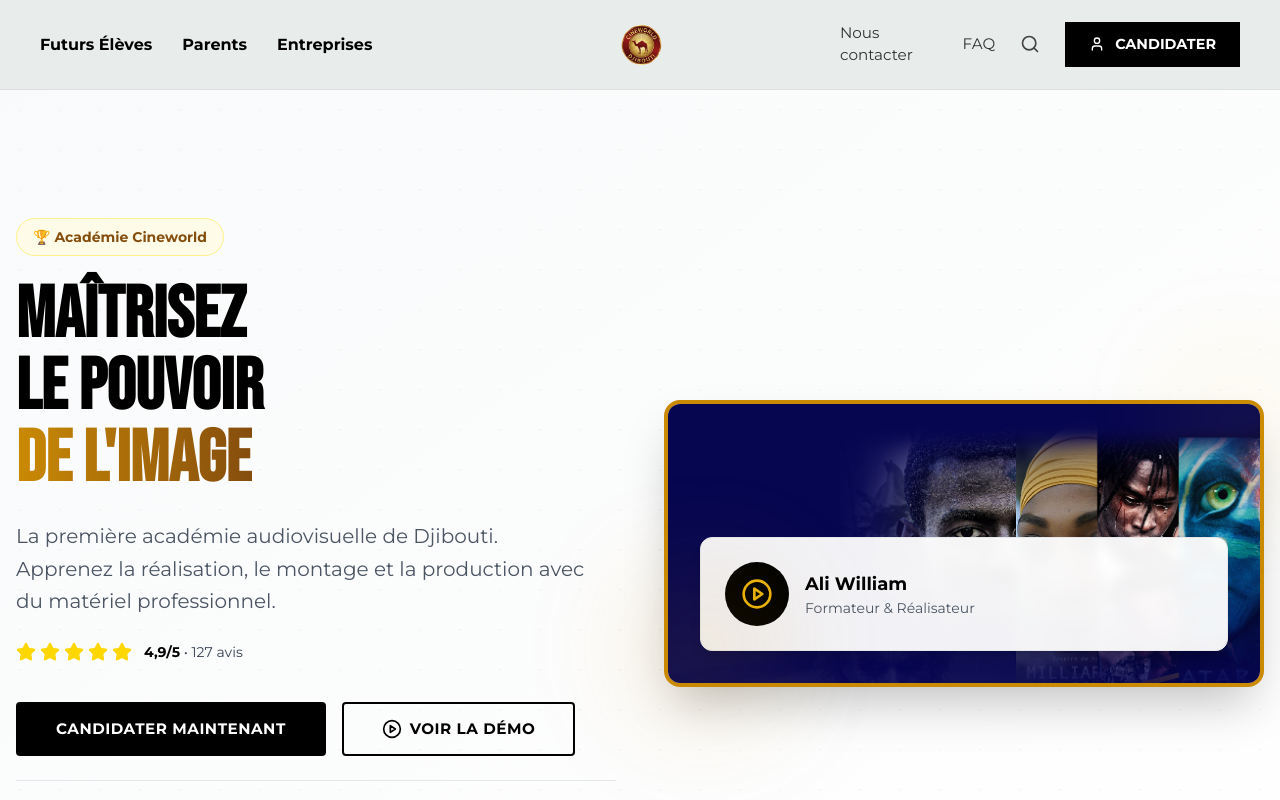
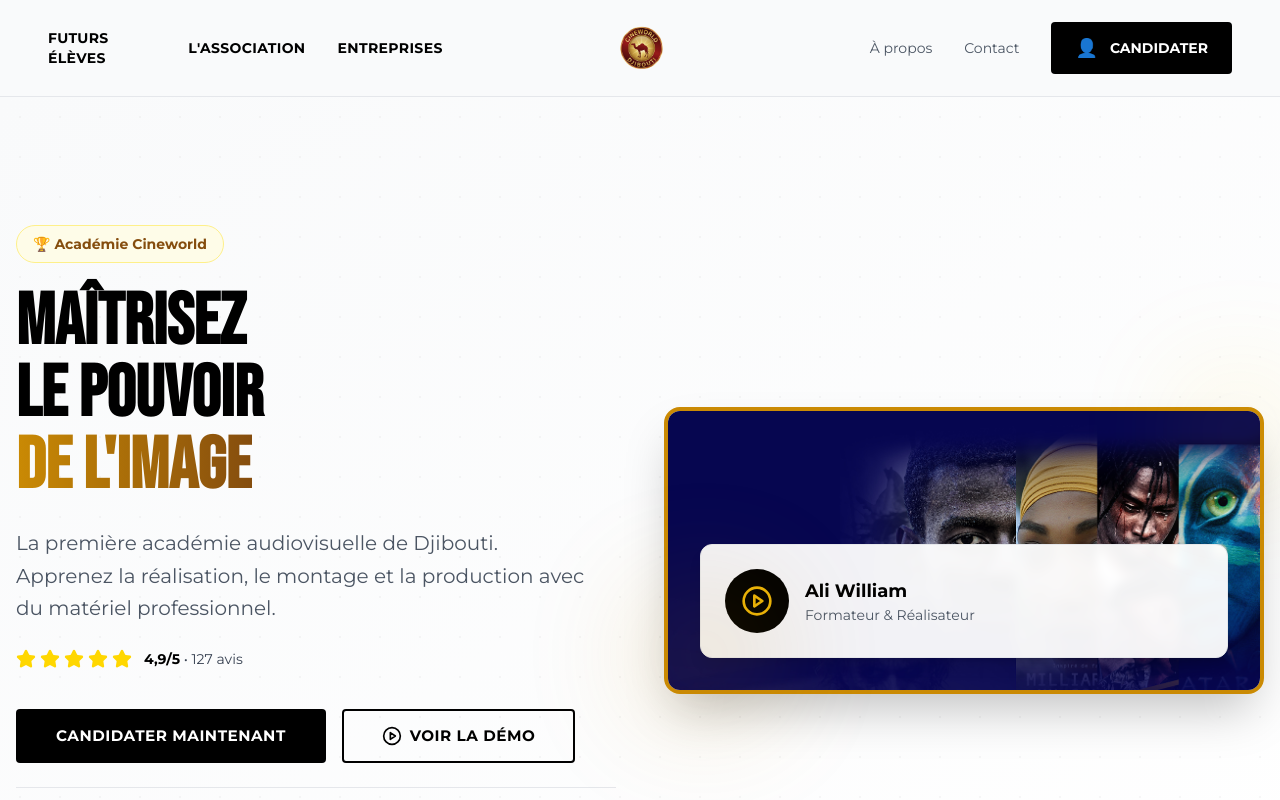
Before and after one commit to Willston125/studio, a Next.js app in the folder studio/: page / in a window 1280 px wide. Shown: the top 800 px of the page. Built offline with nearby package versions, Linux system fonts and the light colour scheme; a web font is replaced by a local one.

Commit message:
mise a jour

```diff
--- a/studio/src/components/layout/navbar.tsx
+++ b/studio/src/components/layout/navbar.tsx
@@ -3,56 +3,121 @@
 import React, { useState } from 'react';
 import Link from 'next/link';
 import Image from 'next/image';
-import { usePathname } from 'next/navigation';
-import { Search, User } from 'lucide-react';
 
 export default function Navbar() {
-  const pathname = usePathname();
-  const [isMenuOpen, setIsMenuOpen] = useState(false);
+  const [isMobileMenuOpen, setIsMobileMenuOpen] = useState(false);
 
   return (
-    <nav className="inst-navbar">
+    <nav className="bg-[#F9FAFB] border-b border-gray-200 px-6 md:px-12 py-4 flex justify-between items-center sticky top-0 z-50">
 
-      {/* GAUCHE : LIENS GRAS */}
-      <div className="nav-left">
-        <Link href="/#students" className="nav-link-bold">Futurs Élèves</Link>
-        <Link href="/#parents" className="nav-link-bold">Parents</Link>
-        <Link href="/#partenaires" className="nav-link-bold">Entreprises</Link>
+      {/* 1. GAUCHE : LES CIBLES (Navigation Stratégique) */}
+      <div className="hidden md:flex gap-8 items-center flex-1">
+        <Link href="/inscription" className="text-black font-extrabold text-sm uppercase tracking-wide hover:text-[#D4AF37] transition-colors">
+          FUTURS ÉLÈVES
+        </Link>
+        <Link href="/a-propos" className="text-black font-extrabold text-sm uppercase tracking-wide hover:text-[#D4AF37] transition-colors">
+          L'ASSOCIATION
+        </Link>
+        <Link href="#entreprises" className="text-black font-extrabold text-sm uppercase tracking-wide hover:text-[#D4AF37] transition-colors">
+          ENTREPRISES
+        </Link>
       </div>
 
-      {/* CENTRE : LOGO */}
-      <div className="nav-center">
+      {/* 2. CENTRE : LE LOGO (Autorité) */}
+      <div className="flex-1 flex justify-center">
         <Link href="/">
           <Image
             src="/logo_cineworld.png"
-            alt="Cineworld Djibouti"
-            width={180}
-            height={60}
-            className="nav-logo"
+            alt="Cineworld Académie"
+            width={160}
+            height={64}
+            className="h-16 w-auto object-contain"
             priority
           />
         </Link>
       </div>
 
-      {/* DROITE : LIENS FINS + BOUTON */}
-      <div className="nav-right">
-        <Link href="/contact" className="nav-link-light">Nous contacter</Link>
-        <Link href="/reglement" className="nav-link-light">FAQ</Link>
-        <span className="search-icon">
-          <Search className="w-5 h-5" />
-        </span>
+      {/* 3. DROITE : RASSURANCE & ACTION */}
+      <div className="hidden md:flex flex-1 justify-end items-center gap-8">
+        <Link href="/a-propos" className="text-gray-600 font-medium text-sm hover:text-black transition-colors">
+          À propos
+        </Link>
+        <Link href="/contact" className="text-gray-600 font-medium text-sm hover:text-black transition-colors">
+          Contact
+        </Link>
 
-        <a
-          href="https://wa.me/25377556344"
-          target="_blank"
-          rel="noopener noreferrer"
-          className="btn-inst-black"
+        {/* BOUTON NOIR D'ACTION */}
+        <Link
+          href="/inscription"
+          className="bg-black text-white px-6 py-3 font-bold text-sm uppercase flex items-center gap-3 hover:bg-gray-800 transition-all rounded-sm"
         >
-          <User className="w-4 h-4" />
+          <span className="text-lg">👤</span>
           CANDIDATER
-        </a>
+        </Link>
       </div>
 
+      {/* MENU MOBILE (Burger) */}
+      <div className="md:hidden">
+        <button
+          onClick={() => setIsMobileMenuOpen(!isMobileMenuOpen)}
+          className="text-2xl text-black p-2"
+          aria-label="Menu"
+        >
+          {isMobileMenuOpen ? '✕' : '☰'}
+        </button>
+      </div>
+
+      {/* MOBILE MENU OVERLAY */}
+      {isMobileMenuOpen && (
+        <div className="absolute top-full left-0 right-0 bg-white border-b border-gray-200 shadow-lg md:hidden">
+          <div className="flex flex-col p-6 space-y-4">
+            <Link
+              href="/inscription"
+              onClick={() => setIsMobileMenuOpen(false)}
+              className="text-black font-extrabold text-sm uppercase tracking-wide hover:text-[#D4AF37]"
+            >
+              FUTURS ÉLÈVES
+            </Link>
+            <Link
+              href="/a-propos"
+              onClick={() => setIsMobileMenuOpen(false)}
+              className="text-black font-extrabold text-sm uppercase tracking-wide hover:text-[#D4AF37]"
+            >
+              L'ASSOCIATION
+            </Link>
+            <Link
+              href="#entreprises"
+              onClick={() => setIsMobileMenuOpen(false)}
+              className="text-black font-extrabold text-sm uppercase tracking-wide hover:text-[#D4AF37]"
+            >
+              ENTREPRISES
+            </Link>
+            <hr className="border-gray-200" />
+            <Link
+              href="/a-propos"
+              onClick={() => setIsMobileMenuOpen(false)}
+              className="text-gray-600 font-medium text-sm hover:text-black"
+            >
+              À propos
+            </Link>
+            <Link
+              href="/contact"
+              onClick={() => setIsMobileMenuOpen(false)}
+              className="text-gray-600 font-medium text-sm hover:text-black"
+            >
+              Contact
+            </Link>
+            <Link
+              href="/inscription"
+              onClick={() => setIsMobileMenuOpen(false)}
+              className="bg-black text-white px-6 py-3 font-bold text-sm uppercase flex items-center justify-center gap-3 hover:bg-gray-800 rounded-sm mt-4"
+            >
+              <span className="text-lg">👤</span>
+              CANDIDATER
+            </Link>
+          </div>
+        </div>
+      )}
     </nav>
   );
 }
```
